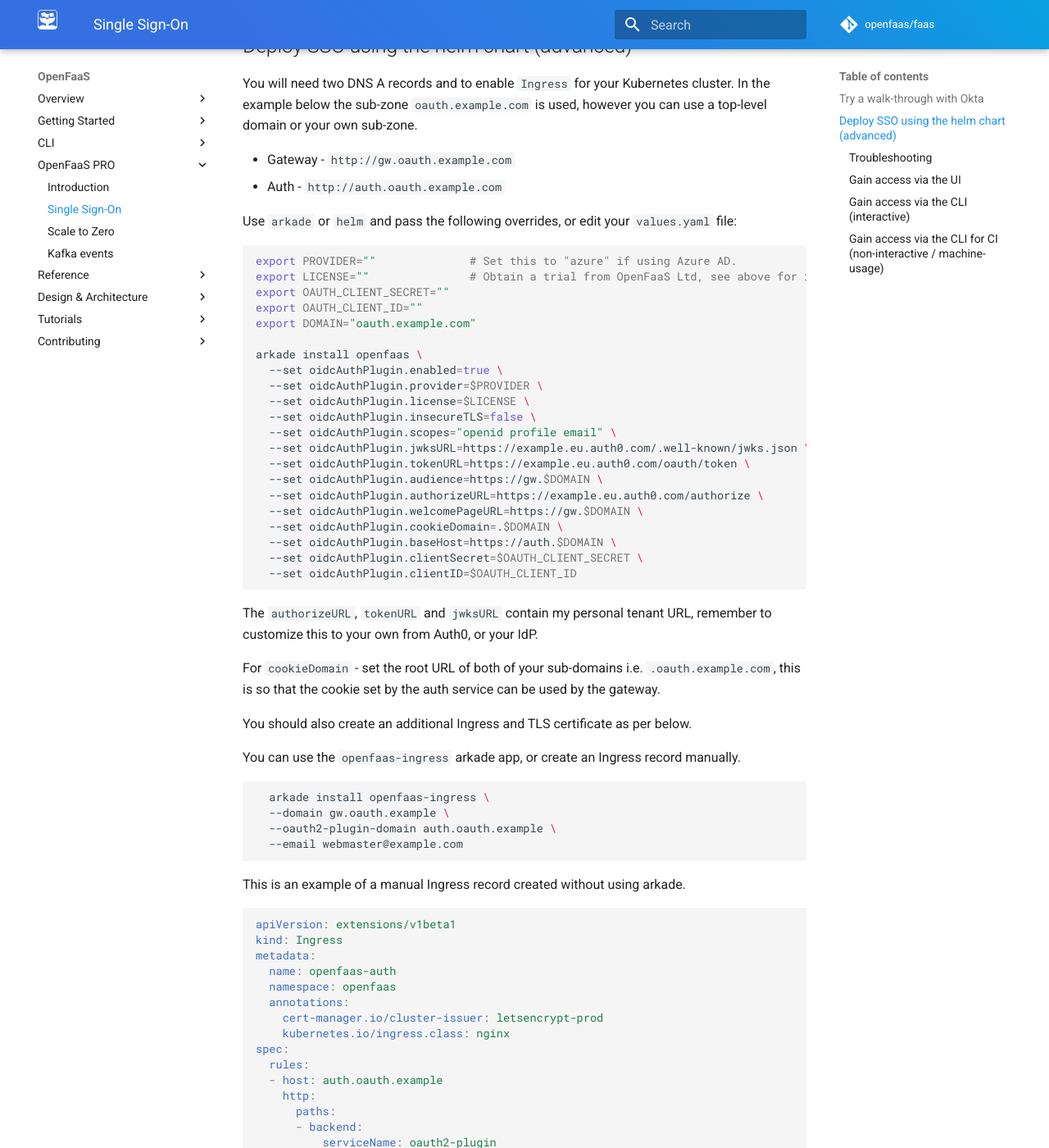
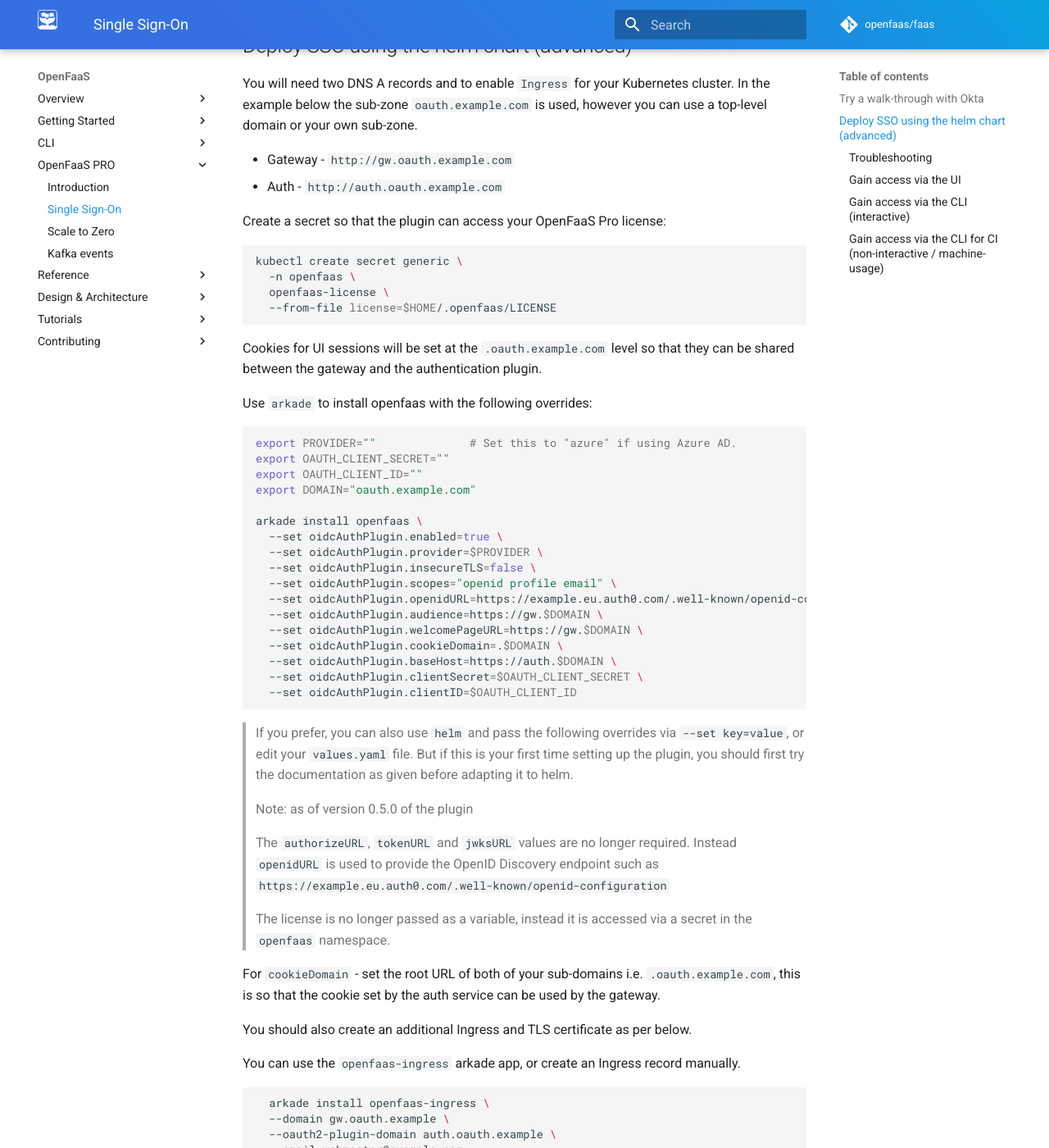
Before and after one commit to openfaas/docs, an MkDocs documentation site: the page built from docs/openfaas-pro/sso.md, in a window 1280 px wide and 1400 px high, scrolled down 387 px. Shown: the whole window at 82% size. Built offline with MkDocs 1.6.1 and Material for MkDocs 9.7.7, drawn with Linux system fonts in a browser that asks for light colours; comment, search, counter and statistics services are not loaded.

Commit message:
Update SSO docs for 0.5.0 version of the plugin
Signed-off-by: Alex Ellis (OpenFaaS Ltd) <alexellis2@gmail.com>

````diff
--- a/docs/openfaas-pro/sso.md
+++ b/docs/openfaas-pro/sso.md
@@ -13,11 +13,21 @@ You will need two DNS A records and to enable `Ingress` for your Kubernetes clus
 * Gateway - `http://gw.oauth.example.com`
 * Auth - `http://auth.oauth.example.com`
 
-Use `arkade` or `helm` and pass the following overrides, or edit your `values.yaml` file:
+Create a secret so that the plugin can access your OpenFaaS Pro license:
+
+```bash
+kubectl create secret generic \
+  -n openfaas \
+  openfaas-license \
+  --from-file license=$HOME/.openfaas/LICENSE
+```
+
+Cookies for UI sessions will be set at the `.oauth.example.com` level so that they can be shared between the gateway and the authentication plugin.
+
+Use `arkade` to install openfaas with the following overrides:
 
 ```sh
 export PROVIDER=""              # Set this to "azure" if using Azure AD.
-export LICENSE=""               # Obtain a trial from OpenFaaS Ltd, see above for instructions.
 export OAUTH_CLIENT_SECRET=""
 export OAUTH_CLIENT_ID=""
 export DOMAIN="oauth.example.com"
@@ -25,13 +35,10 @@ export DOMAIN="oauth.example.com"
 arkade install openfaas \
   --set oidcAuthPlugin.enabled=true \
   --set oidcAuthPlugin.provider=$PROVIDER \
-  --set oidcAuthPlugin.license=$LICENSE \
   --set oidcAuthPlugin.insecureTLS=false \
   --set oidcAuthPlugin.scopes="openid profile email" \
-  --set oidcAuthPlugin.jwksURL=https://example.eu.auth0.com/.well-known/jwks.json \
-  --set oidcAuthPlugin.tokenURL=https://example.eu.auth0.com/oauth/token \
+  --set oidcAuthPlugin.openidURL=https://example.eu.auth0.com/.well-known/openid-configuration \
   --set oidcAuthPlugin.audience=https://gw.$DOMAIN \
-  --set oidcAuthPlugin.authorizeURL=https://example.eu.auth0.com/authorize \
   --set oidcAuthPlugin.welcomePageURL=https://gw.$DOMAIN \
   --set oidcAuthPlugin.cookieDomain=.$DOMAIN \
   --set oidcAuthPlugin.baseHost=https://auth.$DOMAIN \
@@ -39,7 +46,13 @@ arkade install openfaas \
   --set oidcAuthPlugin.clientID=$OAUTH_CLIENT_ID
 ```
 
-The `authorizeURL`, `tokenURL` and `jwksURL` contain my personal tenant URL, remember to customize this to your own from Auth0, or your IdP.
+> If you prefer, you can also use `helm` and pass the following overrides via `--set key=value`, or edit your `values.yaml` file. But if this is your first time setting up the plugin, you should first try the documentation as given before adapting it to helm.
+
+> Note: as of version 0.5.0 of the plugin
+>
+> The `authorizeURL`, `tokenURL` and `jwksURL` values are no longer required. Instead `openidURL` is used to provide the OpenID Discovery endpoint such as `https://example.eu.auth0.com/.well-known/openid-configuration`
+>
+> The license is no longer passed as a variable, instead it is accessed via a secret in the `openfaas` namespace.
 
 For `cookieDomain` - set the root URL of both of your sub-domains i.e. `.oauth.example.com`, this is so that the cookie set by the auth service can be used by the gateway.
 
````
